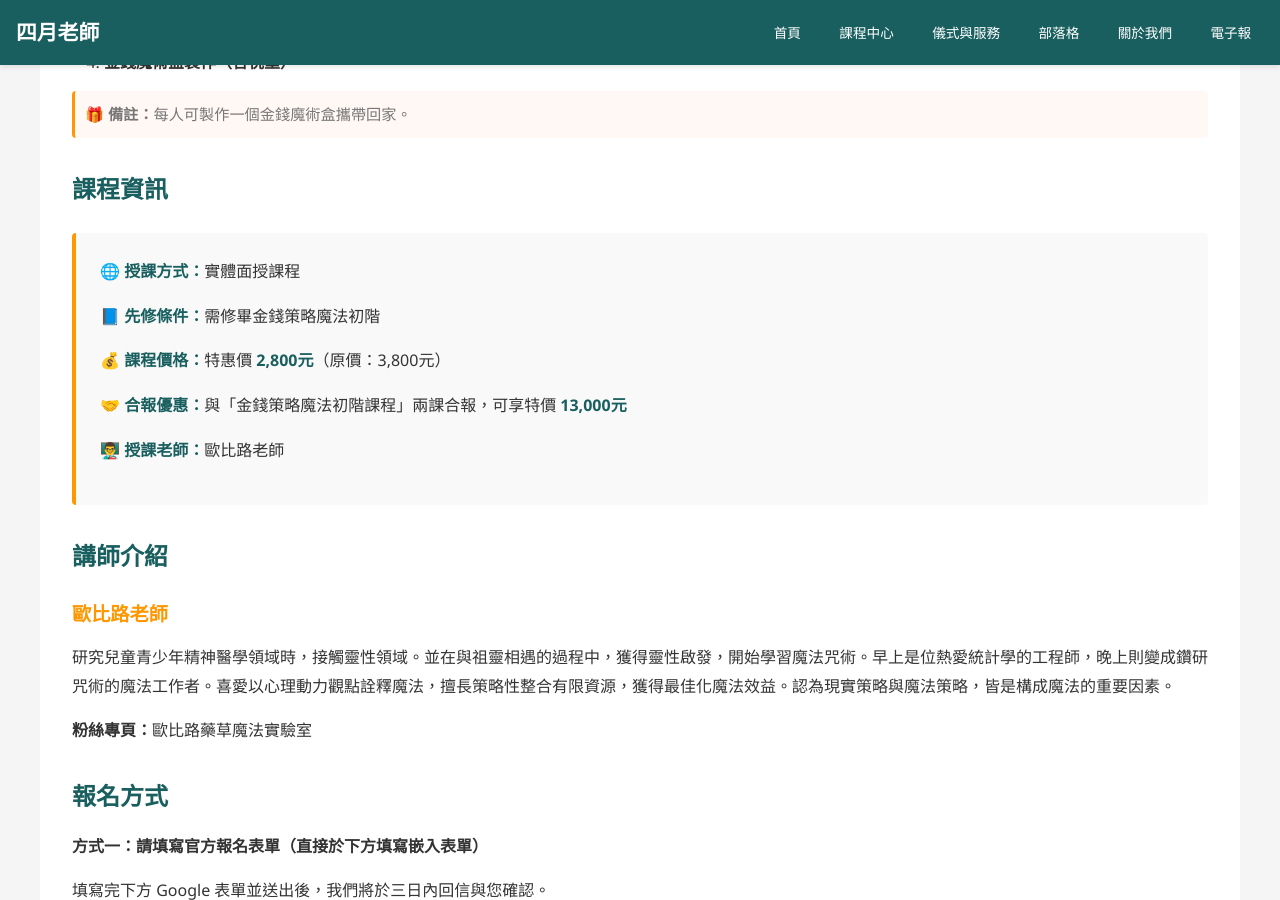
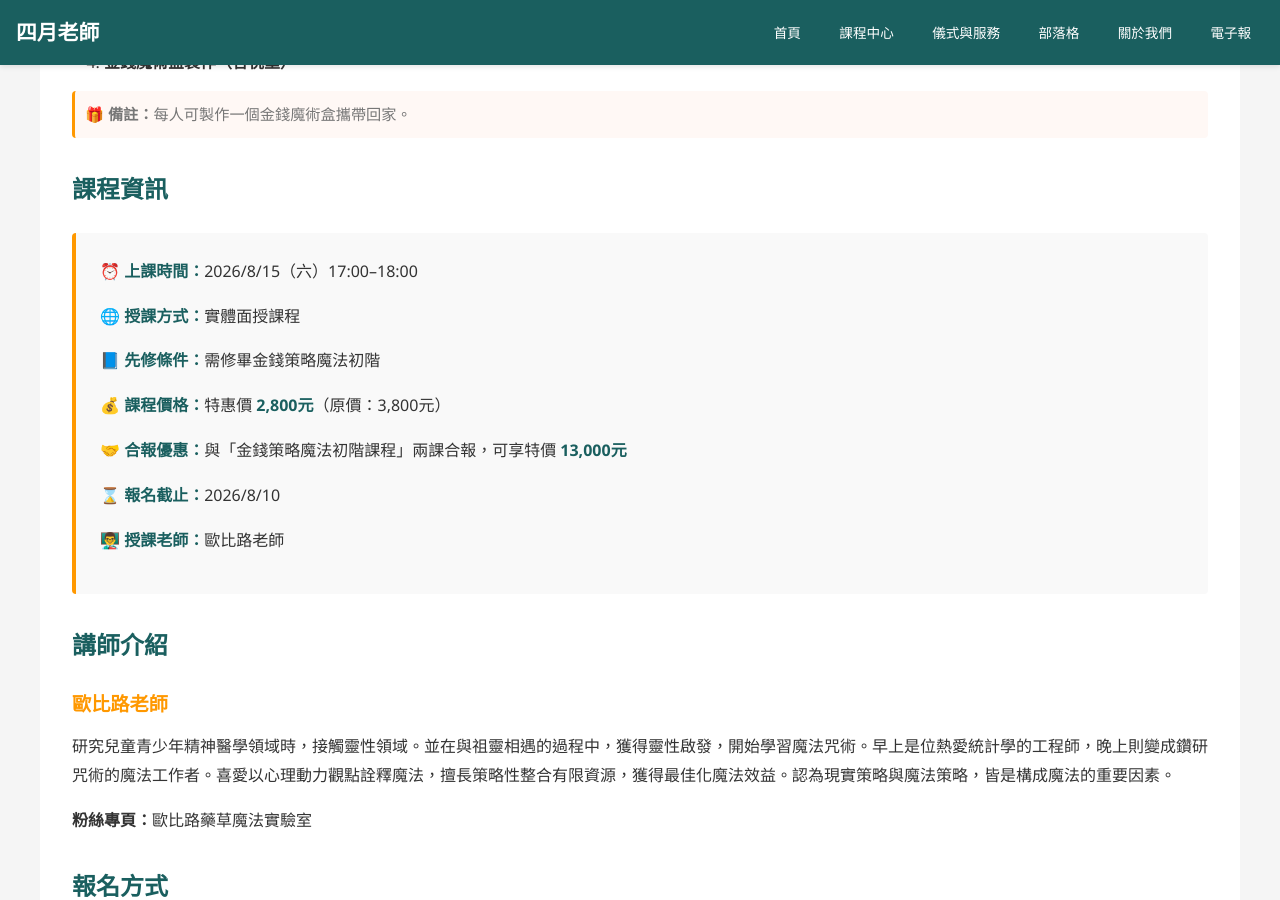
Before and after one commit to light4uliuphone-lang/hoodoo, a Jekyll site: the page built from courses/course-021.html, in a window 1280 px wide and 900 px high, scrolled down 983 px. Built offline with Jekyll 4.4.1, drawn with Linux system fonts in a browser that asks for light colours.

Commit message:
Add files via upload

```diff
--- a/courses/course-021.html
+++ b/courses/course-021.html
@@ -42,10 +42,12 @@ permalink: /courses/course-021/
 
         <h2>課程資訊</h2>
         <div class="course-info-box">
+            <p><strong>⏰ 上課時間：</strong>2026/8/15（六）17:00–18:00</p>
             <p><strong>🌐 授課方式：</strong>實體面授課程</p>
             <p><strong>📘 先修條件：</strong>需修畢金錢策略魔法初階</p>
             <p><strong>💰 課程價格：</strong>特惠價 <strong>2,800元</strong>（原價：3,800元）</p>
             <p><strong>🤝 合報優惠：</strong>與「金錢策略魔法初階課程」兩課合報，可享特價 <strong>13,000元</strong></p>
+            <p><strong>⌛ 報名截止：</strong>2026/8/10</p>
             <p><strong>👨‍🏫 授課老師：</strong>歐比路老師</p>
         </div>
 
--- a/courses/course-022.html
+++ b/courses/course-022.html
@@ -40,10 +40,12 @@ permalink: /courses/course-022/
 
         <h2>課程資訊</h2>
         <div class="course-info-box">
+            <p><strong>⏰ 上課時間：</strong>2026/8/16（日）17:00–18:30</p>
             <p><strong>🌐 授課方式：</strong>實體面授課程</p>
             <p><strong>📘 先修條件：</strong>需修畢金錢策略魔法初階</p>
             <p><strong>💰 課程價格：</strong>特惠價 <strong>2,800元</strong>（原價：3,800元）</p>
             <p><strong>🤝 合報優惠：</strong>與「金錢策略魔法初階課程」兩課合報，可享特價 <strong>14,000元</strong></p>
+            <p><strong>⌛ 報名截止：</strong>2026/8/10</p>
             <p><strong>👨‍🏫 授課老師：</strong>歐比路老師</p>
         </div>
 
--- a/courses/course-hoodoo-06.html
+++ b/courses/course-hoodoo-06.html
@@ -33,6 +33,7 @@ permalink: /courses/course-hoodoo-06/
         <h2>課程信息</h2>
         <div class="course-info-box">
             <p><strong>⏰ 上課時間：</strong>2026/8/02（日）13:00–16:00</p>
+            <p><strong>🌐 授課方式：</strong>線上遠距教學</p>
             <p><strong>📘 先修條件：</strong>需修畢藥草魔法初階</p>
             <p><strong>💰 課程價格：</strong>原價 9,900元；2026/7/18 前完成報名繳費，享早鳥價 8,800元</p>
             <p><strong>⌛ 報名截止：</strong>2026/7/25</p>
--- a/courses/course-hoodoo-07.html
+++ b/courses/course-hoodoo-07.html
@@ -37,6 +37,7 @@ permalink: /courses/course-hoodoo-07/
         <h2>課程信息</h2>
         <div class="course-info-box">
             <p><strong>⏰ 上課時間：</strong>2026/8/01（六）13:00–16:00</p>
+            <p><strong>🌐 授課方式：</strong>線上遠距教學</p>
             <p><strong>📘 先修條件：</strong>需修畢藥草魔法初階</p>
             <p><strong>💰 課程價格：</strong>原價 9,900元；2026/7/18 前完成報名繳費，享早鳥價 8,800元</p>
             <p><strong>🎓 學員優惠：</strong>完成「行星符印」或「金錢策略魔法初階」的學員，優惠價 7,800元</p>
```
